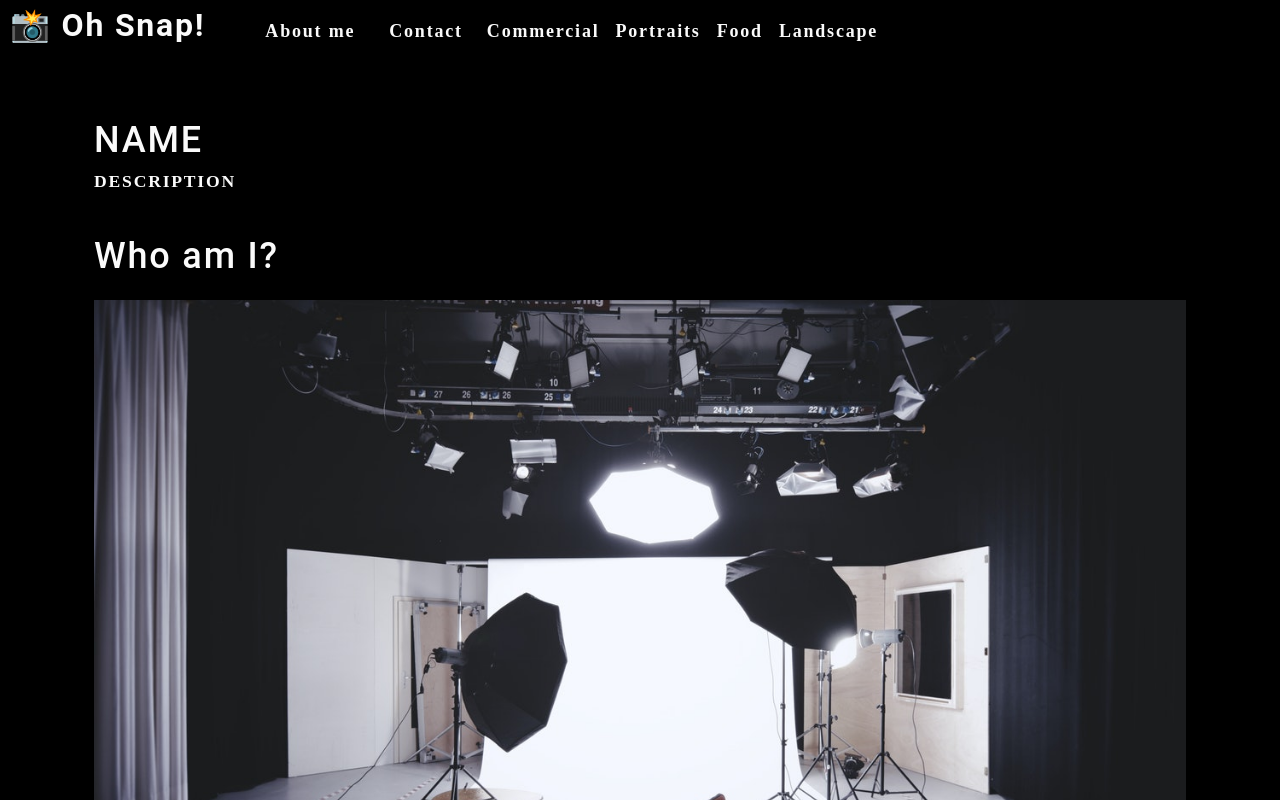
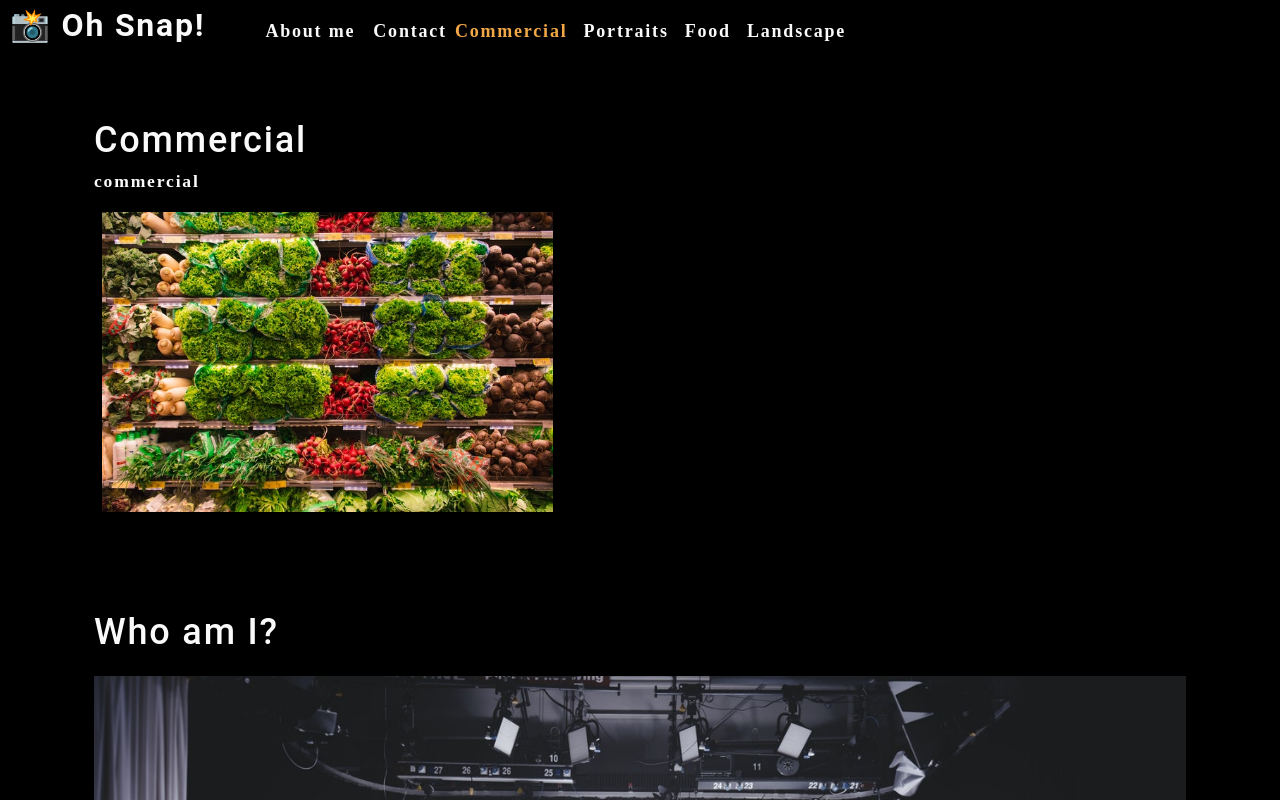
Before and after one commit to Ericcrain77/photo-port, a React (Create React App) app: page / in a window 1280 px wide. Shown: the top 800 px of the page. Built offline with nearby package versions, Linux system fonts and the light colour scheme.

Commit message:
adding hook to nav component

```diff
--- a/src/components/Gallery/index.js
+++ b/src/components/Gallery/index.js
@@ -1,10 +1,25 @@
 import React from 'react';
+import { capitalizeFirstLetter } from '../../utils/helpers';
+import photo from '../../assets/small/commercial/0.jpg';
 
-function Gallery() {
+function Gallery(props) {
+    const currentCategory = {
+        name: "commercial",
+        description: "Photos of grocery stores, food trucks, and other commercial projects",
+    };
+
     return (
         <section>
-            <h1>NAME</h1>
-            <p>DESCRIPTION</p>
+            <h1>{capitalizeFirstLetter(currentCategory.name)}</h1>
+            <p>{currentCategory.name}</p>
+            <div>
+                <img
+                src={photo}
+                alt='Commercial Example'
+                className='img-thumbnail mx-1'
+                />
+
+            </div>
         </section>
     );
 }
--- a/src/components/Nav/index.js
+++ b/src/components/Nav/index.js
@@ -1,48 +1,55 @@
-import React from "react";
+import React, { useState } from "react";
 import { capitalizeFirstLetter } from "../../utils/helpers";
 
 function Nav() {
 
-  const  categories = [
-    { name: 'commercial', description: 'Photos of grocery stores, food trucks, and other commercial projects' },
+  const [categories] = useState([
+    {
+      name: 'commercial',
+      description: 'Photos of grocery stores, food trucks, and other commercial projects',
+    },
     { name: 'portraits', description: 'Portraits of people in my life' },
     { name: 'food', description: 'Delicious delicacies' },
-    { name: 'landscape', description: 'Fields, farmhouses, waterfalls, and the beauty of nature' }
-  ];
-
-  const handleClick = (item) => {
-    console.log(item);
-    return item;
-  };
+    { name: 'landscape', description: 'Fields, farmhouses, waterfalls, and the beauty of nature' },
+  ]);
+  const [currentCategory, setCurrentCategory] = useState(categories[0]);
 
   return (
     <header className="flex-row px-1">
       <h2>
         <a data-testid="link" href="/">
-          <span role="img" aria-label="camera"> 📸</span> Oh Snap!
+          <span role="img" aria-label="camera">
+            {" "}
+            📸
+          </span>{" "}
+          Oh Snap!
         </a>
       </h2>
       <nav>
         <ul className="flex-row">
           <li className="mx-2">
-            <a data-testid="about" href="#about" onClick={() => handleClick("About")}>
+            <a
+              href="#about"
+            >
               About me
             </a>
           </li>
-          <li className={"mx-2"}>
-            <span onClick={() => handleClick('Contact')}>
-              Contact
-            </span>
+          <li>
+            <span>Contact</span>
           </li>
-          {
-            categories.map((category) => (
-              <li className="mx-1" key={category.name} >
-                <span onClick={() => { handleClick(category.name); }}>
-                 {capitalizeFirstLetter(category.name)}
-                </span>
-              </li>
-            ))
-          }
+          {categories.map((category) => (
+            <li className={`mx-1 ${
+                currentCategory.name === category.name && 'navActive'
+                }`} key={category.name}>
+              <span
+                onClick={() => {
+                  setCurrentCategory(category)
+                }}
+              >
+                {capitalizeFirstLetter(category.name)}
+              </span>
+            </li>
+          ))}
         </ul>
       </nav>
     </header>
```
